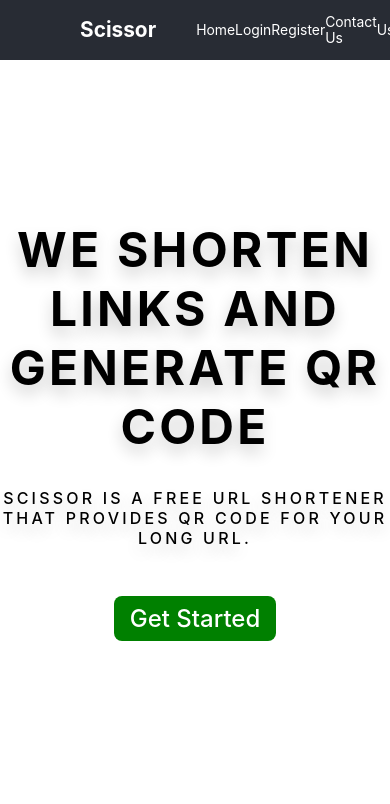
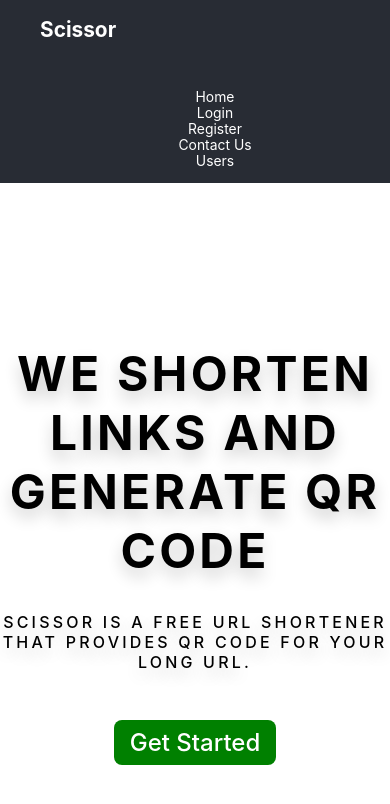
Before and after one commit to engrmarkk/Scissor_frontend, a React (Create React App) app in the folder scissor/: page / in a window 390 px wide. Shown: the top 804 px of the page. Built offline with nearby package versions, Linux system fonts and the light colour scheme.

Commit message:
navbar on small screen

```diff
--- a/scissor/src/css/App.css
+++ b/scissor/src/css/App.css
@@ -64,3 +64,28 @@ h1.scissor {
     transform: rotate(360deg);
   }
 }
+
+@media (max-width: 768px) {
+  .navbar {
+    flex-direction: column;
+  }
+  .navbar ul {
+    flex-direction: column;
+    width: 100%;
+  }
+  .navbar ul li {
+    text-align: center;
+  }
+  .navbar ul li a {
+    padding: 10px;
+  }
+  .navbar .logo {
+    margin: auto;
+  }
+  .navbar .logo h2 {
+    text-align: center;
+  }
+  .navbar .logo img {
+    width: 40%;
+  }
+}
```
